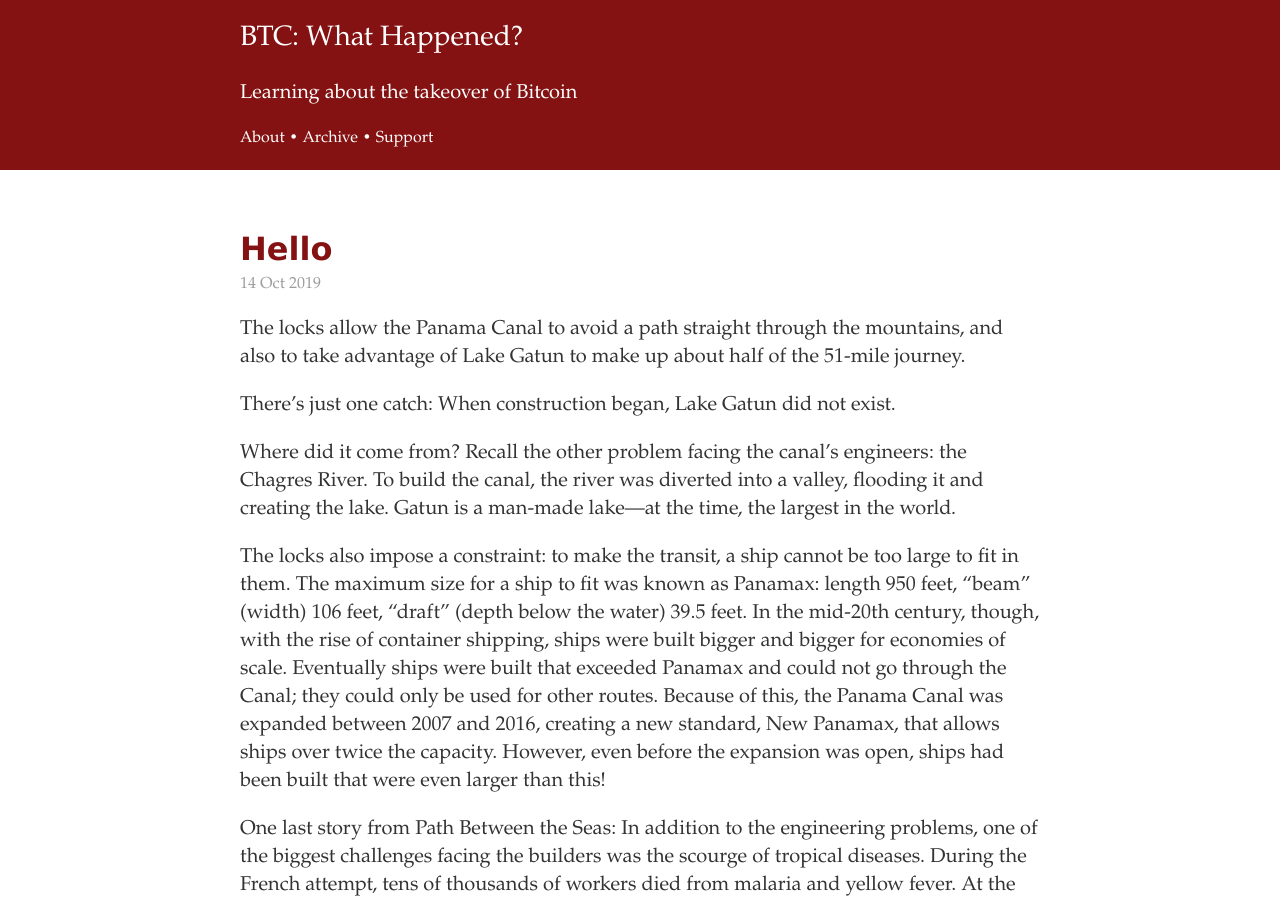
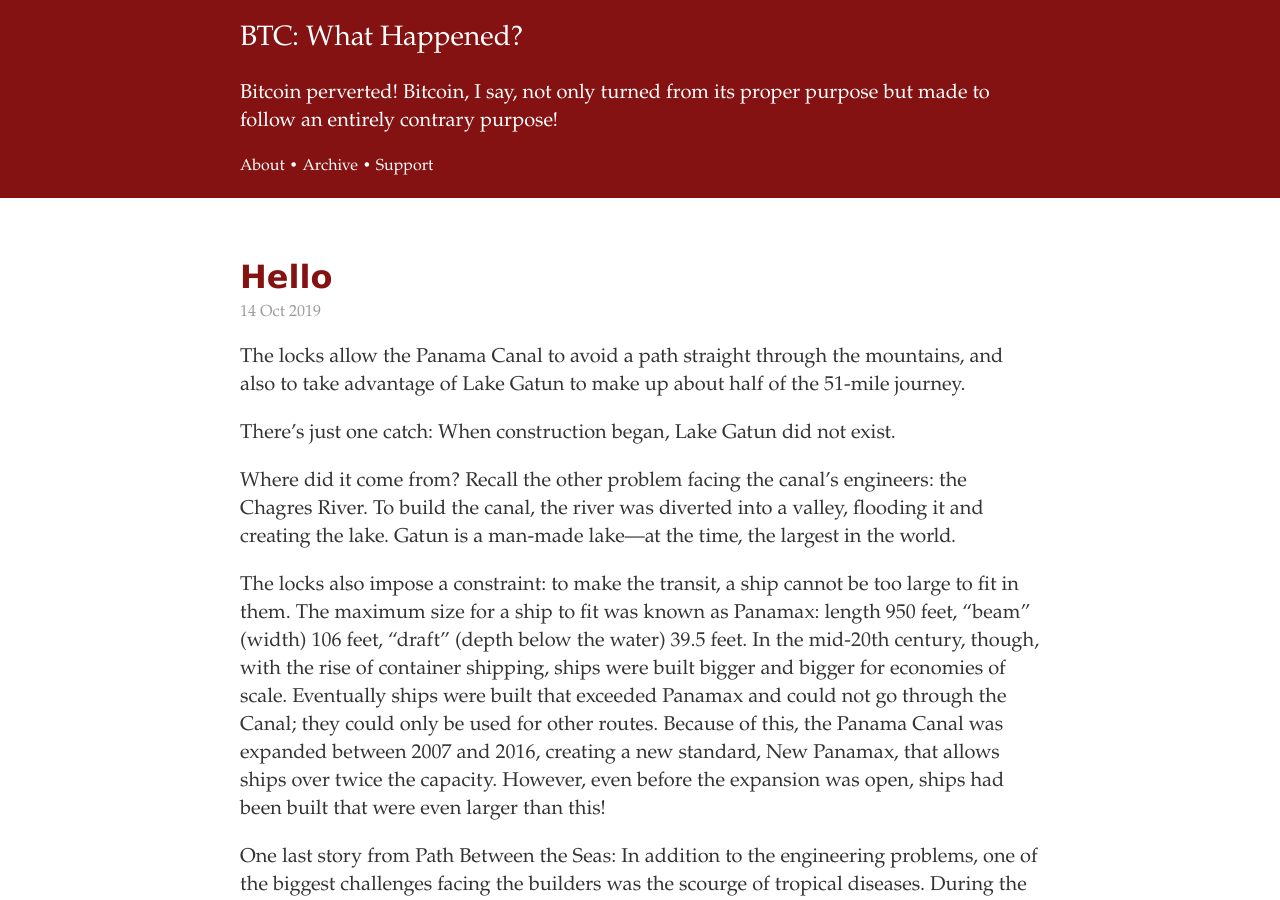
Before and after one commit to derykmakgill/nsi, a Jekyll site: the page built from index.html, in a window 1280 px wide and 900 px high. Built offline with Jekyll 4.4.1, drawn with Linux system fonts in a browser that asks for light colours; the list of posts is cut into pages by our own code.

Commit message:
Update default.html

```diff
--- a/_layouts/default.html
+++ b/_layouts/default.html
@@ -453,7 +453,7 @@
     <div class="header">
   <div class="header-content main-column">
     <a class="title" href="/">BTC: What Happened?</a>
- <p class="subtitle">Learning about the takeover of Bitcoin</p>
+ <p class="subtitle">Bitcoin perverted! Bitcoin, I say, not only turned from its proper purpose but made to follow an entirely contrary purpose!</p>
     <p class="navigation">
   <a href="/about">About</a> •
   <a href="/archive">Archive</a> •
```
